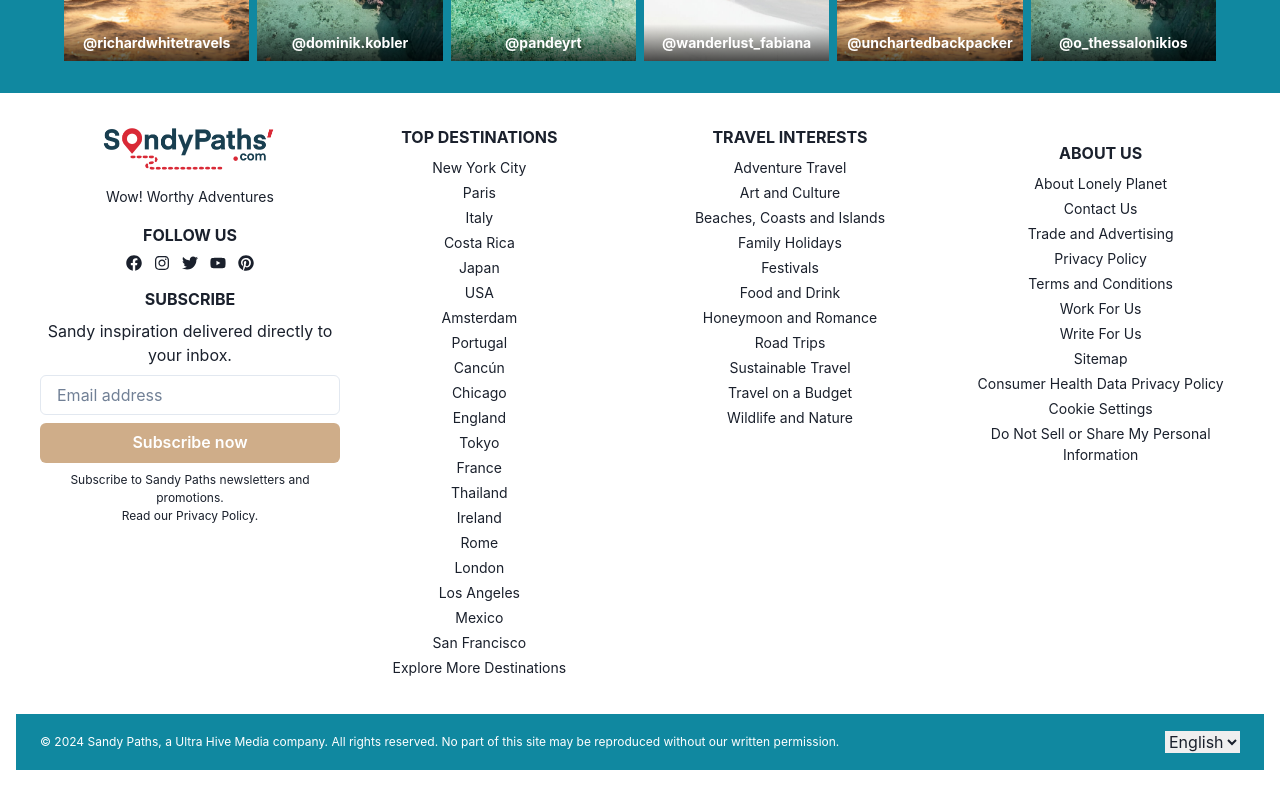
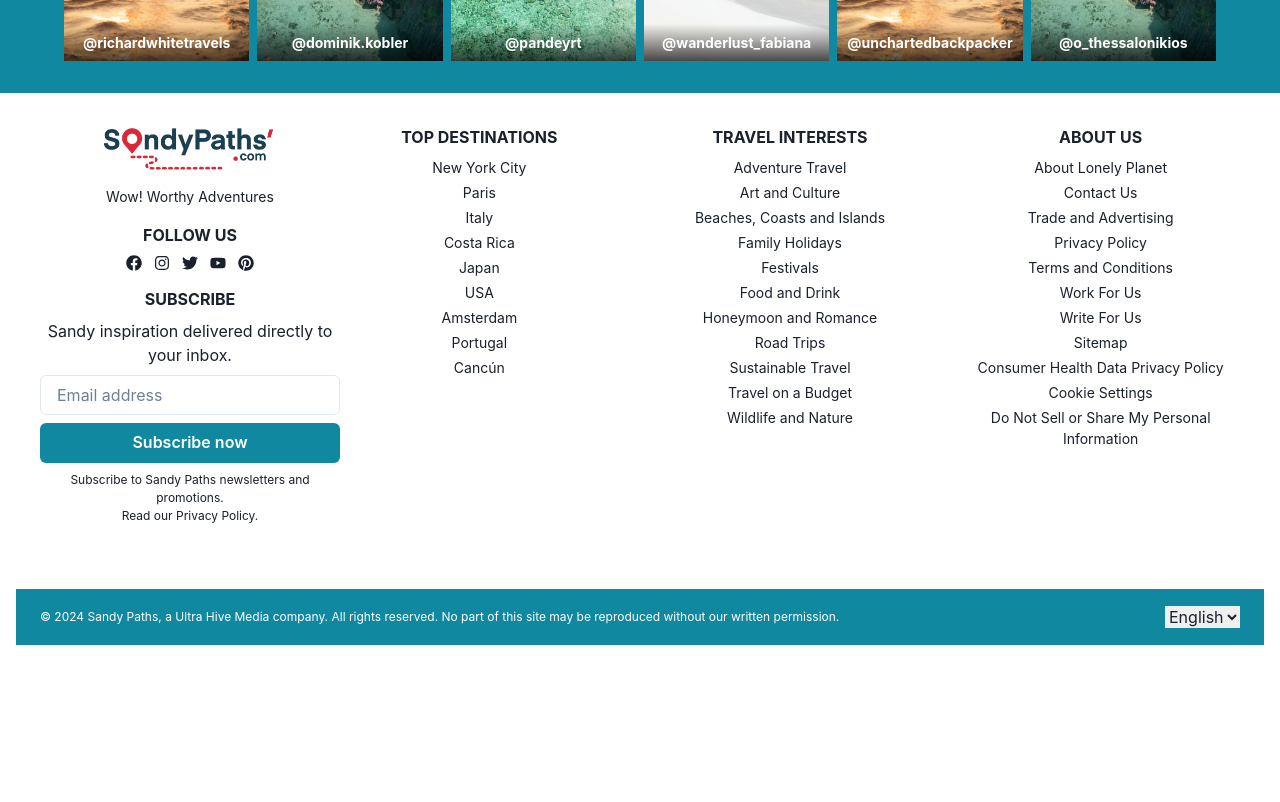
Before and after one commit to rapthar/sandypaths, a React (Create React App) app: page / in a window 1280 px wide. Shown: the part 4180-4982 px from the top of the page. After the commit the page ends 4857 px from the top, so only its background shows below. Built offline with nearby package versions, Linux system fonts and the light colour scheme.

Commit message:
Update Footer.jsx

```diff
--- a/src/Components/Footer.jsx
+++ b/src/Components/Footer.jsx
@@ -29,7 +29,7 @@ const Footer = () => {
           <form>
             <Input placeholder="Email address" mb={2} />
             <Button
-              bg="#CFAD89"
+              bg="#1088A0"
               color="white"
               width="100%"
               _hover={{ bg: "#1088A0" }}
@@ -45,7 +45,7 @@ const Footer = () => {
         <SimpleGrid columns={[1, 2, 3]} spacing={8} flexBasis={['100%', '100%', '75%']}>
           <Box>
             <Text fontWeight="bold" mb={2}>TOP DESTINATIONS</Text>
-            {['New York City', 'Paris', 'Italy', 'Costa Rica', 'Japan', 'USA', 'Amsterdam', 'Portugal', 'Cancún', 'Chicago', 'England', 'Tokyo', 'France', 'Thailand', 'Ireland', 'Rome', 'London', 'Los Angeles', 'Mexico', 'San Francisco', 'Explore More Destinations'].map((item) => (
+            {['New York City', 'Paris', 'Italy', 'Costa Rica', 'Japan', 'USA', 'Amsterdam', 'Portugal', 'Cancún',].map((item) => (
               <Text key={item} fontSize="sm" mb={1}><Link href="#">{item}</Link></Text>
             ))}
           </Box>
@@ -56,7 +56,7 @@ const Footer = () => {
             ))}
           </Box>
           <Box>
-            <Text fontWeight="bold" mt={4} mb={2}>ABOUT US</Text>
+            <Text fontWeight="bold" mb={2}>ABOUT US</Text>
             {['About Lonely Planet', 'Contact Us', 'Trade and Advertising', 'Privacy Policy', 'Terms and Conditions', 'Work For Us', 'Write For Us', 'Sitemap', 'Consumer Health Data Privacy Policy', 'Cookie Settings', 'Do Not Sell or Share My Personal Information'].map((item) => (
               <Text key={item} fontSize="sm" mb={1}><Link href="#">{item}</Link></Text>
             ))}
```
